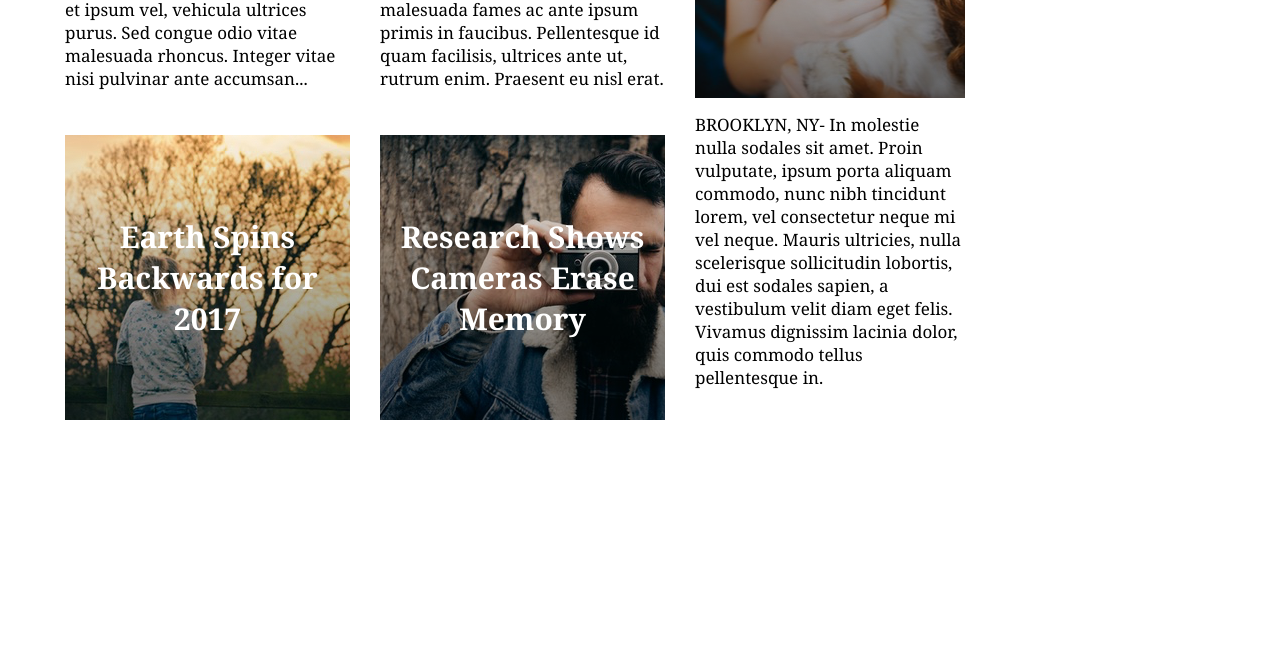
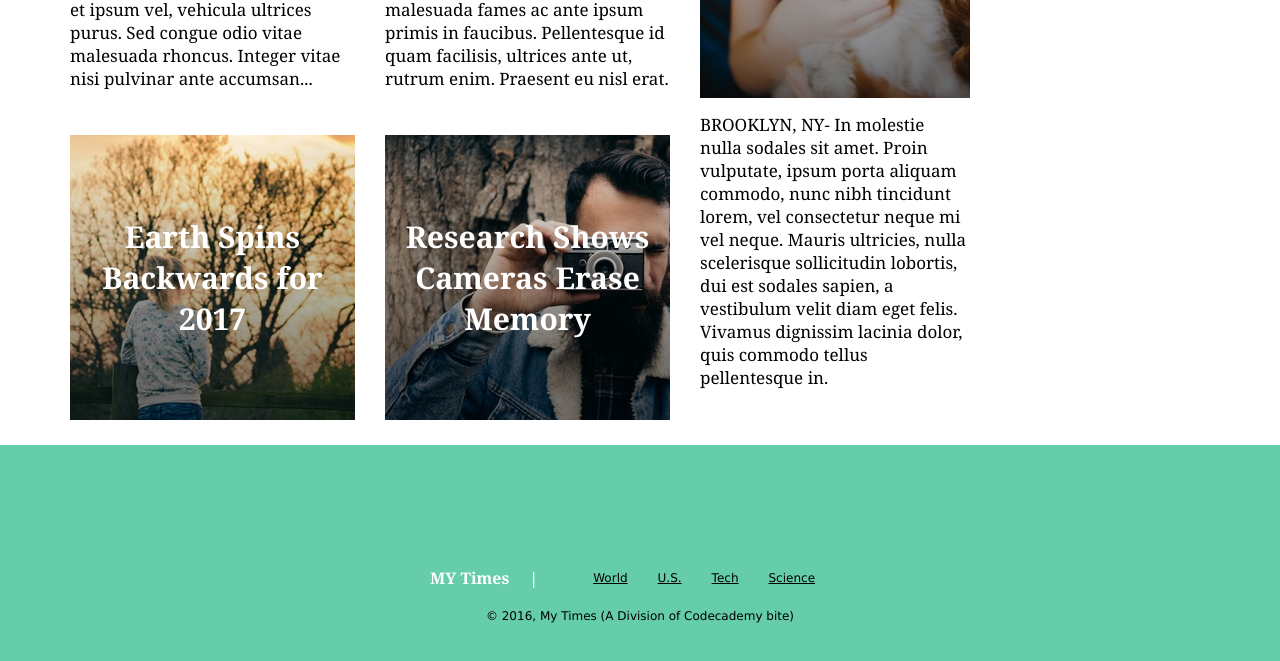
Before and after one commit to eddy-wa/mytimes, a plain HTML site: page index.html in a window 1280 px wide. Shown: the part 857-1518 px from the top of the page. Before the commit the page ends 1302 px from the top, so only its background shows below. Drawn offline with Linux system fonts and the light colour scheme.

Commit message:
Update to better match styling.

```diff
--- a/index.html
+++ b/index.html
@@ -97,5 +97,19 @@
     <!-- close main div -->
     </div>
 
+    <div class="footer">
+      <span class="primary">MY Times</span>
+      <span class="primary">|</span>
+      <nav>
+        <a href="#">World</a>
+        <a href="#">U.S.</a>
+        <a href="#">Tech</a>
+        <a href="#">Science</a>
+      </nav>
+      <span class="copyright">© 2016, My Times (A Division of Codecademy bite)</span>
+
+    </div>
+    <!-- close footer div -->
+
   </body>
 </html>
--- a/resources/css/styles.css
+++ b/resources/css/styles.css
@@ -17,6 +17,7 @@
 }
 
 .header .logo {
+  font-family: Verdana;
   color: MediumAquamarine;
   min-width: 200px;
   display: flex;
@@ -30,13 +31,15 @@
 }
 
 .header a {
+  font-family: Verdana;
   color: black;
   padding: 0 15px;
 }
 
 .main {
   display: flex;
-  margin: 10px 50px;
+  justify-content: center;
+  margin: 10px auto;
 }
 
 .column {
@@ -84,6 +87,48 @@
   color: DimGray;
   border-bottom: 1px solid black;
   text-decoration: none;
+}
+
+.footer {
+  background-color: MediumAquamarine;
+  margin: auto;
+  font-family: Verdana;
+  font-size: 12px;
+  height: 300px;
+  display: flex;
+  align-items: center;
+  align-content: center;
+  justify-content: center;
+  flex-wrap: wrap;
+}
+
+.footer nav {
+  display: inline-flex;
+  margin: 0 30px;
+}
+
+.footer a {
+  font-family: Verdana;
+  font-size: 12px;
+  color: black;
+  padding: 0 15px;
+}
+
+.footer span.primary {
+  font-family: Georgia;
+  font-size: 16px;
+  font-weight: bold;
+  color: white;
+  padding: 0 10px;
+  margin: 10px 0;
+}
+
+.footer span.copyright {
+  font-family: Verdana;
+  color: black;
+  width: 100%;
+  margin: 10px 0;
+  text-align: center;
 }
 
 p {
```
